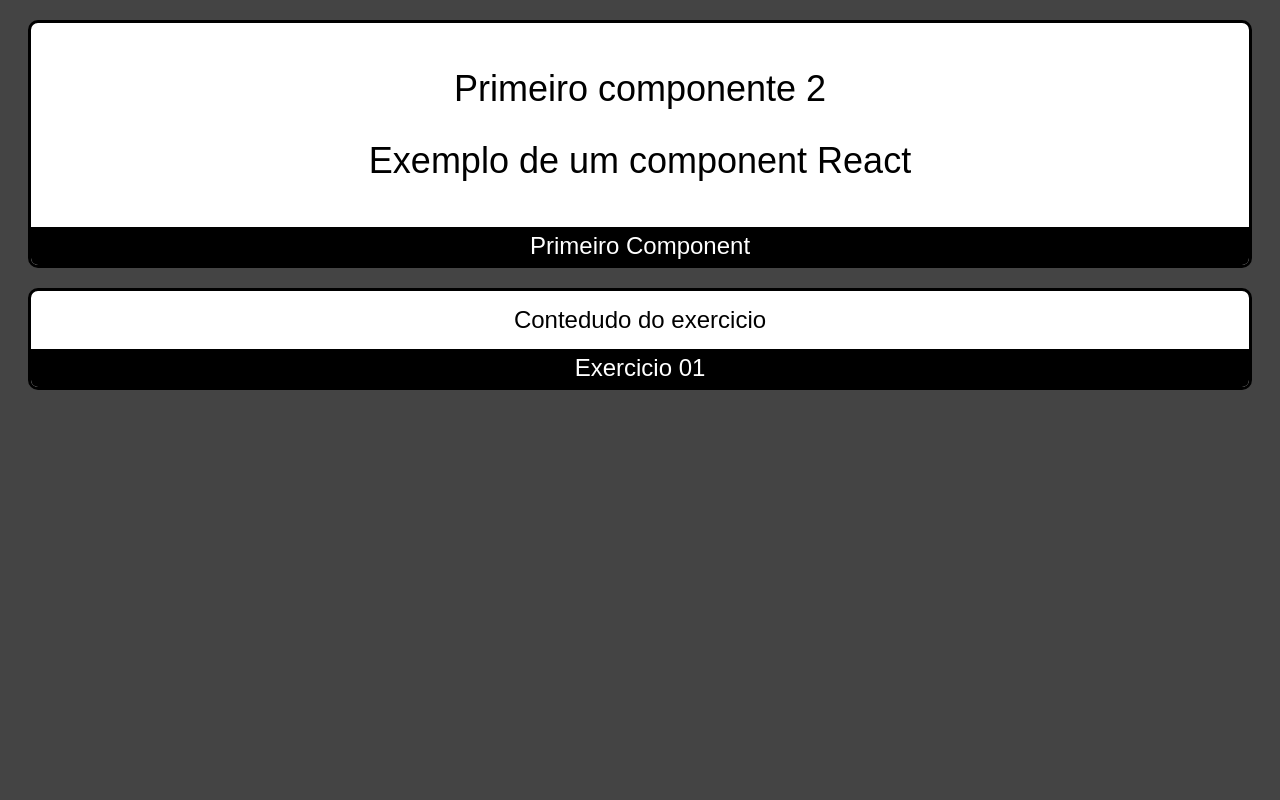
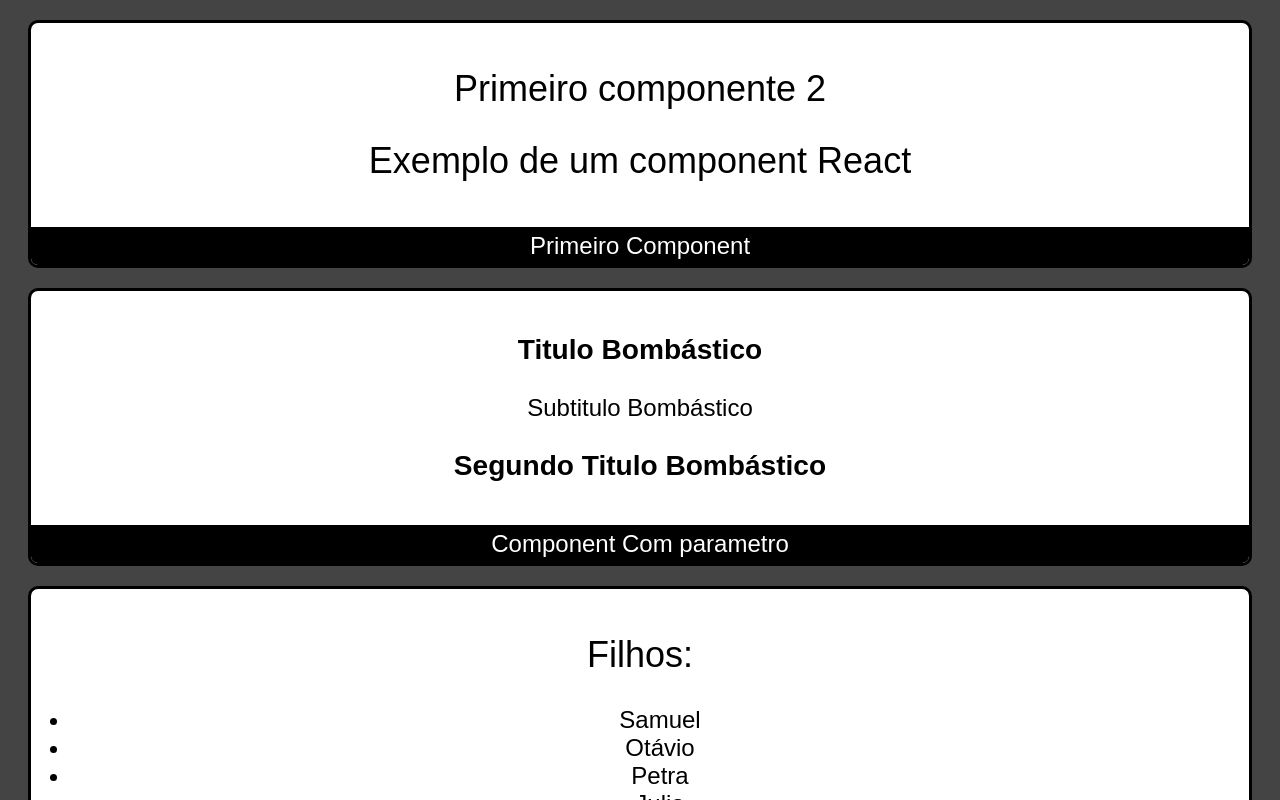
Before and after one commit to Samuel-Ricardo/Masterclass-React, a React (Create React App) app in the folder masterclass-react/: page / in a window 1280 px wide. Shown: the top 800 px of the page. Built offline with nearby package versions, Linux system fonts and the light colour scheme.

Commit message:
Create Cards

```diff
--- a/masterclass-react/src/App.jsx
+++ b/masterclass-react/src/App.jsx
@@ -1,7 +1,5 @@
 import React from 'react'
 
-
-import './index.css'
 import './Components/Layout/Card.css'
 
 import First from './Components/First'
@@ -11,7 +9,7 @@
 
 export default props =>
 
-    <div>
+    <div className='App'>
 
         <Card   title='Primeiro Component'>
 
@@ -19,19 +17,15 @@
 
         </Card>
 
-        <Card   title='Exercicio 01'>
-            Contedudo do exercicio
+
+        <Card   title='Component Com parametro'>
+
+            <ComponentParameter title='Titulo Bombástico' subtitle='Subtitulo Bombástico'/>
+
+            <ComponentParameter title='Segundo Titulo Bombástico'/>
         </Card>
 
-
-
-
-
-
-        {/*<First/>
-        <ComponentParameter title='Titulo Bombástico' subtitle='Subtitulo Bombástico'/>
-
-        <ComponentParameter title='Segundo Titulo Bombástico'/>
+        <Card   title='Componente com filhos'>
 
         <ChildrenComp>
             <ul>
@@ -57,8 +51,10 @@
             </ul>
         </ChildrenComp>
 
-        */}
+        </Card>
 
-
+        <Card   title='Exercicio 01'>
+            Contedudo do exercicio
+        </Card>
 
     </div>
--- a/masterclass-react/src/index.js
+++ b/masterclass-react/src/index.js
@@ -1,4 +1,7 @@
+import React from 'react'
 import ReactDOM from 'react-dom'
+
+import './index.css'
 
 import App from './App'
 
```
Also changed, not shown: 1 other file (tests, documents, lock files or other folders).
